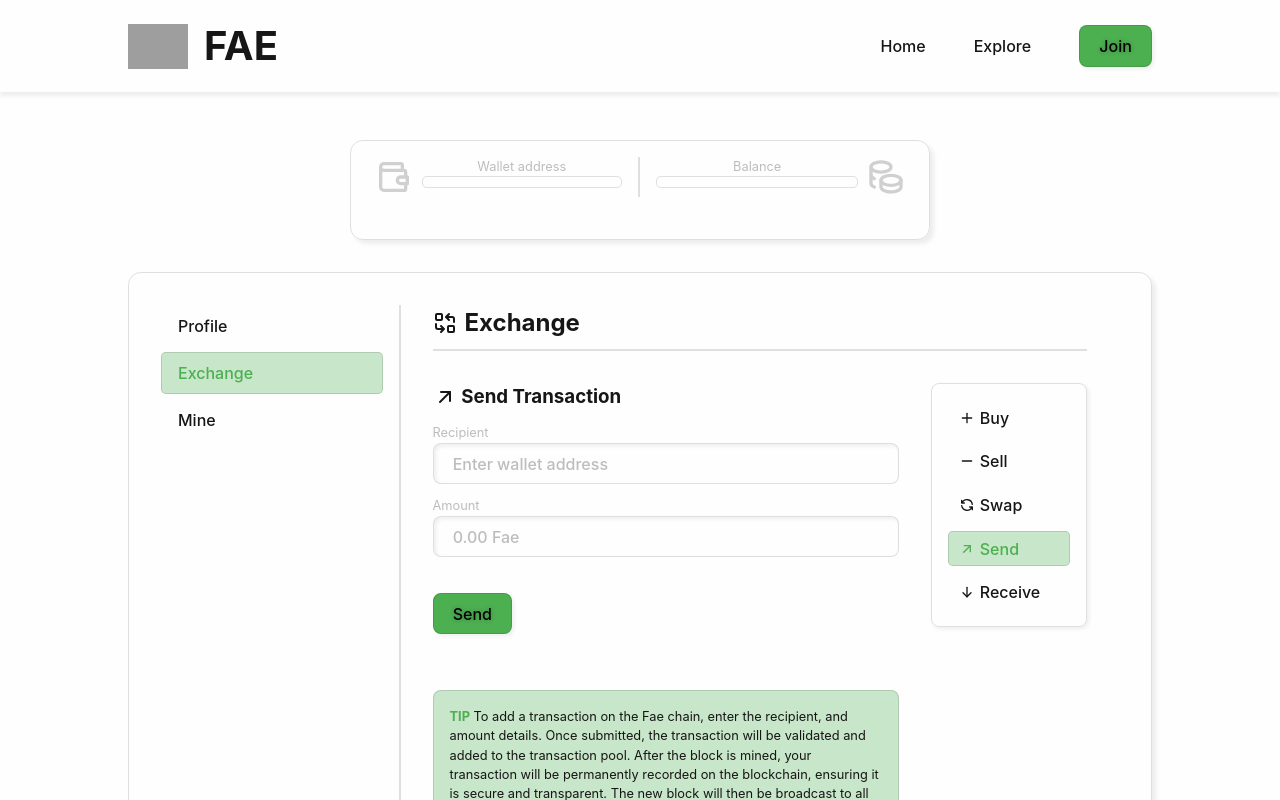
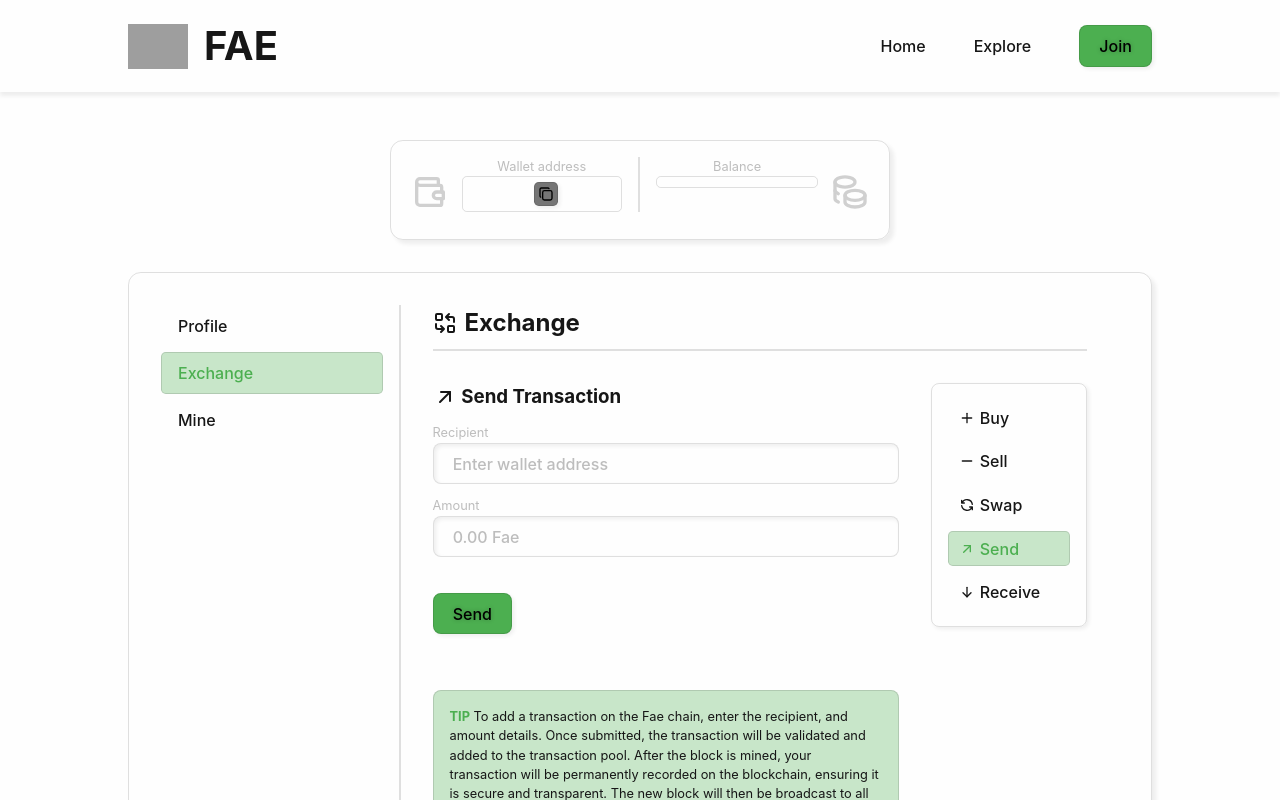
Before and after one commit to rowpacmal/bcu23d-nodejs-faecoin, a React (Vite) app in the folder client/: page /me/exchange/send in a window 1280 px wide. Shown: the top 800 px of the page. Built offline with nearby package versions, Linux system fonts and the light colour scheme; grey boxes are pictures that could not be loaded.

Commit message:
Created copy button component and added it to explorer and user pages

```diff
--- /dev/null
+++ b/client/src/components/CopyButton.jsx
@@ -0,0 +1,24 @@
+import { IconCopy } from '@tabler/icons-react';
+
+import style from '../styles/general.module.css';
+
+function CopyButton({ copyToClipboard }) {
+  function handleCopyToClipboard() {
+    navigator.clipboard
+      .writeText(copyToClipboard)
+      .then(() => {
+        console.log('Text successfully copied to clipboard');
+      })
+      .catch((err) => {
+        console.error('Could not copy text to clipboard: ', err);
+      });
+  }
+
+  return (
+    <button className={style.copyButton} onClick={handleCopyToClipboard}>
+      <IconCopy size={16} />
+    </button>
+  );
+}
+
+export default CopyButton;
--- a/client/src/components/explore/BlockOverview.jsx
+++ b/client/src/components/explore/BlockOverview.jsx
@@ -1,4 +1,5 @@
 import style from '../../styles/BlockOverview.module.css';
+import CopyButton from '../CopyButton';
 
 function BlockOverview({ activeBlock }) {
   return (
@@ -58,6 +59,7 @@ function BlockOverview({ activeBlock }) {
                     )}`
                   : activeBlock?.hash}
               </span>
+              <CopyButton copyToClipboard={activeBlock?.hash} />
             </li>
 
             <li>
@@ -71,6 +73,7 @@ function BlockOverview({ activeBlock }) {
                     )}-${activeBlock?.prevHash?.slice(-4)}`
                   : activeBlock?.prevHash}
               </span>
+              <CopyButton copyToClipboard={activeBlock?.prevHash} />
             </li>
 
             <li>
--- a/client/src/pages/user/User.jsx
+++ b/client/src/pages/user/User.jsx
@@ -7,6 +7,7 @@ import Loading from '../../components/Loading';
 
 import generalStyle from '../../styles/general.module.css';
 import style from '../../styles/User.module.css';
+import CopyButton from '../../components/CopyButton';
 
 function User() {
   const { isLoading, wallet } = useContext(AppContext);
@@ -25,15 +26,28 @@ function User() {
 
               <div className={style.address}>
                 <span className={style.label}>Wallet address</span>
+
                 <span className={`${style.span} ${style.big}`}>
-                  <div className={style.addressWrapper}>{wallet?.address}</div>
+                  <div>
+                    {wallet?.address?.length > 1
+                      ? `${wallet?.address?.slice(
+                          0,
+                          4
+                        )}-${wallet?.address?.slice(-4)}`
+                      : wallet?.address}
+                  </div>
+
+                  <div>
+                    <CopyButton copyToClipboard={wallet?.address} />
+                  </div>
                 </span>
               </div>
 
               <div className={style.balance}>
                 <span className={style.label}>Balance</span>
+
                 <span className={`${style.span} ${style.big}`}>
-                  {wallet?.balance?.toFixed(2)}
+                  <div>{wallet?.balance?.toFixed(2)}</div>
                 </span>
               </div>
 
--- a/client/src/styles/User.module.css
+++ b/client/src/styles/User.module.css
@@ -33,7 +33,7 @@
   border-radius: 0.8rem;
   padding: 1rem;
   box-shadow: 4px 4px 4px var(--box-shadow);
-  min-width: 580px;
+  min-width: 500px;
   min-height: 100px;
 }
 
@@ -103,23 +103,20 @@
   display: flex;
   flex-direction: column;
   border-right: 2px solid var(--border-color);
-  padding-right: 1rem;
-}
-
-.addressWrapper {
-  overflow-x: hidden;
-  text-overflow: ellipsis;
-  max-width: 160px;
+  padding: 0 1rem 0 0.5rem;
 }
 
 .balance {
   display: flex;
   flex-direction: column;
-  padding-left: 1rem;
+  padding: 0 0.5rem 0 1rem;
 }
 
 .span {
-  text-align: center;
+  display: flex;
+  justify-content: center;
+  align-items: center;
+  gap: 0.2rem;
   color: var(--secondary-text-color);
   border: 1px solid var(--border-color);
   border-radius: 0.3rem;
--- a/client/src/styles/general.module.css
+++ b/client/src/styles/general.module.css
@@ -18,3 +18,12 @@
   text-transform: uppercase;
   color: var(--primary-color);
 }
+
+.copyButton {
+  background-color: var(--secondary-text-color);
+  border-radius: 0.3rem;
+  display: flex;
+  place-items: center;
+  padding: 0.2rem;
+  margin-left: 0.3rem;
+}
```
